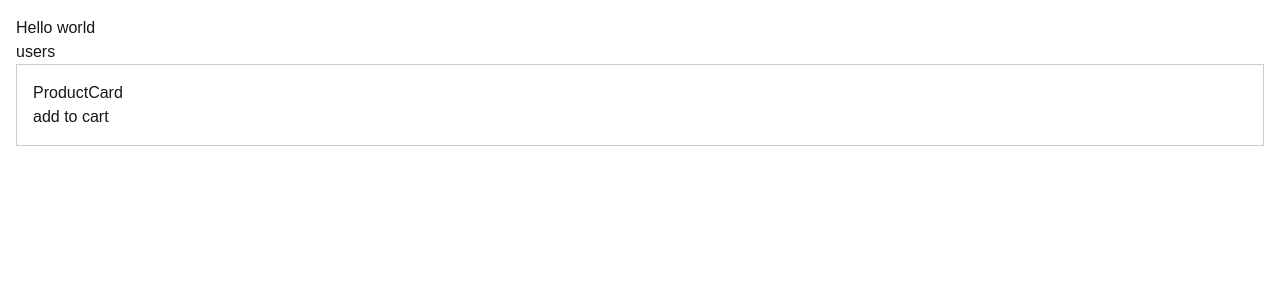
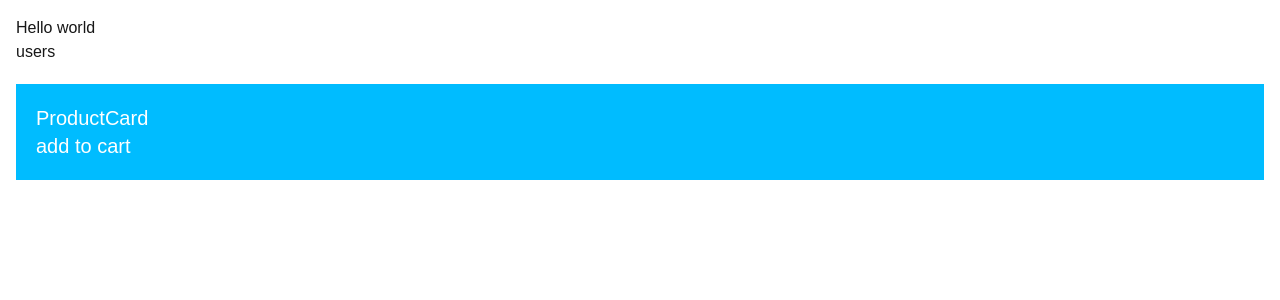
Before and after one commit to Hussain-hamim/nextjs-app, a Next.js app: page / in a window 1280 px wide. Shown: the top 300 px of the page. Built offline with nearby package versions, Linux system fonts and the light colour scheme.

Commit message:
tailwind

```diff
--- a/app/components/ProductCard.tsx
+++ b/app/components/ProductCard.tsx
@@ -1,10 +1,9 @@
 import React from 'react';
 import AddToCart from './AddToCart';
-import styles from './ProductCard.module.css';
 
 const ProductCard = () => {
   return (
-    <div className={styles.card}>
+    <div className='p-5 my-5 bg-sky-400 text-white text-xl hover:bg-sky-500'>
       <div>ProductCard</div>
       <AddToCart />
     </div>
```
